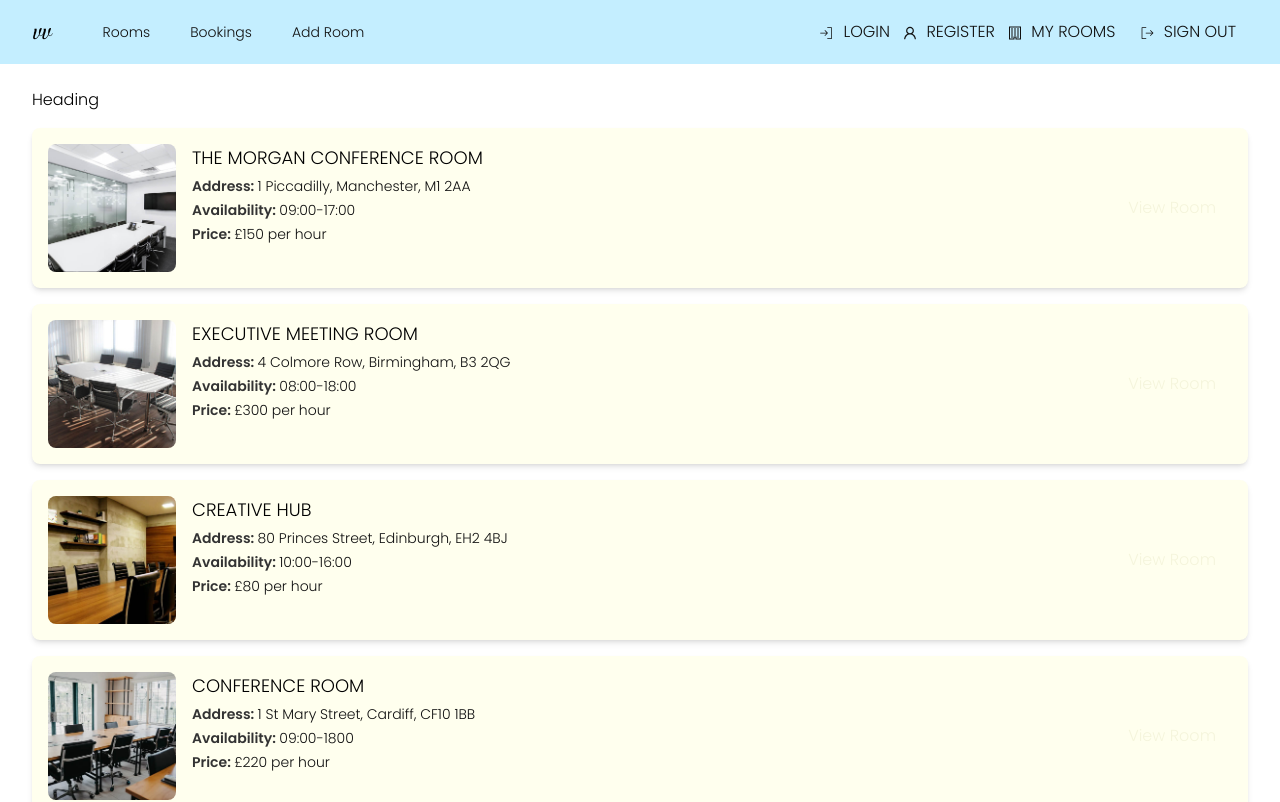
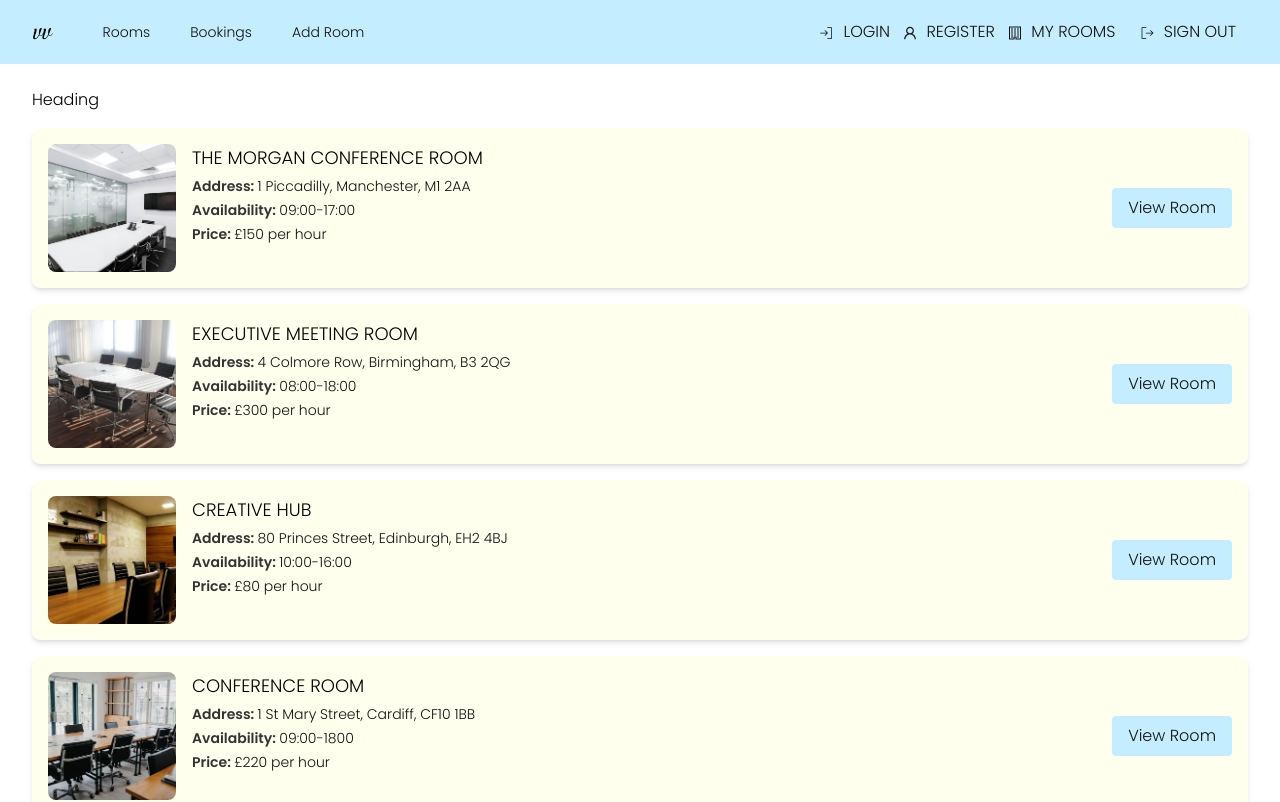
Before and after one commit to Nimira43/Ventura, a Next.js app: page / in a window 1280 px wide. Shown: the top 802 px of the page. Built offline with nearby package versions, Linux system fonts and the light colour scheme.

Commit message:
Styled RoomCard button.

```diff
--- a/components/RoomCard.jsx
+++ b/components/RoomCard.jsx
@@ -36,13 +36,12 @@ const RoomCard = ({ room }) => {
       >
         <Link
           href={`/rooms/${room.$id}`}
-          className='bg-grey-text-grey-dk text-[#f5f5dc] px-4 py-2 rounded mb-2 sm:mb-0 w-full sm:w-auto text-center hover:bg-dark]'
+          className='bg-primary-lg hover:bg-primary text-dark hover:text-light px-4 py-2 rounded mb-2 sm:mb-0 w-full sm:w-auto text-center hover:bg-dark]'
         >
           View Room
         </Link>
       </div>
     </div>
-
    )
 }
 
```
